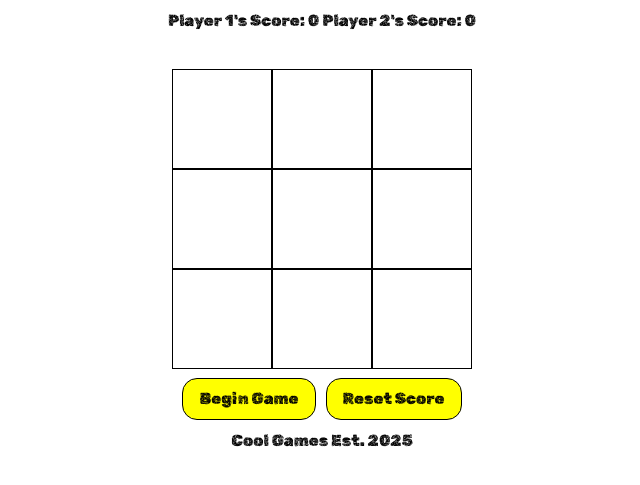
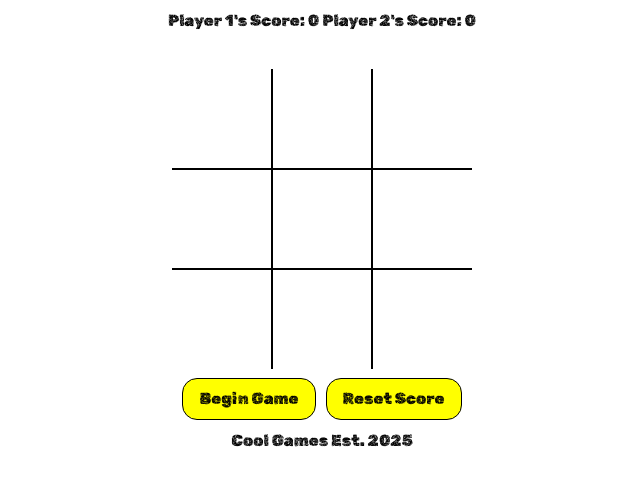
Before and after one commit to MackTay/tic-tac-toe-odin, a plain HTML site: page index.html in a window 1280 px wide. Shown: the part 51-536 px from the top of the page, without its empty margins (318-958 px from the left). Drawn offline with Linux system fonts and the light colour scheme; a web font is replaced by a local one.

Commit message:
Remove select border edges from tiles

```diff
--- a/style.css
+++ b/style.css
@@ -84,6 +84,30 @@ h1, h2, h3, h4, h5, h6 {
   height: 100px;
 }
 
+#tile0,
+#tile1,
+#tile2 {
+  border-top: none;
+}
+
+#tile6,
+#tile7,
+#tile8 {
+  border-bottom: none;
+}
+
+#tile0,
+#tile3,
+#tile6 {
+  border-left: none;
+}
+
+#tile2,
+#tile5,
+#tile8 {
+  border-right: none;
+}
+
 .buttons {
   display: flex;
   justify-content: center;
```
